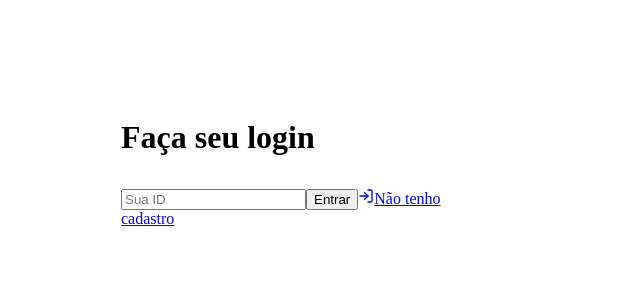
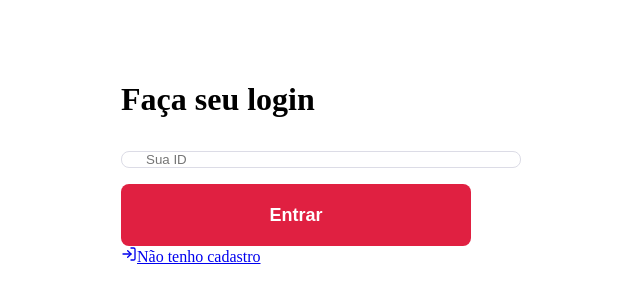
Before and after one commit to GabrielT31xeira/API, a React (Create React App) app in the folder frontend/: page / in a window 1280 px wide. Shown: the part 248-548 px from the top of the page, without its empty margins (329-969 px from the left). Built offline with nearby package versions, Linux system fonts and the light colour scheme.

Commit message:
Update frontend

```diff
--- a/frontend/src/App.js
+++ b/frontend/src/App.js
@@ -1,6 +1,7 @@
 import React from 'react';
 
 import Login from './pages/login';
+import './global.css';
 
 function App() {
   return (
--- a/frontend/src/pages/login/index.js
+++ b/frontend/src/pages/login/index.js
@@ -10,7 +10,7 @@ export default function Login() {
                 <form>
                     <h1>Faça seu login</h1>
                     <input placeholder="Sua ID" />
-                    <button className="buttom" type="submit">Entrar</button>
+                    <button className="button" type="submit">Entrar</button>
                     <a href="/register">
                         <FiLogIn size={16} />
                     Não tenho cadastro</a>
```
Also changed, not shown: 1 other file (tests, documents, lock files or other folders).
